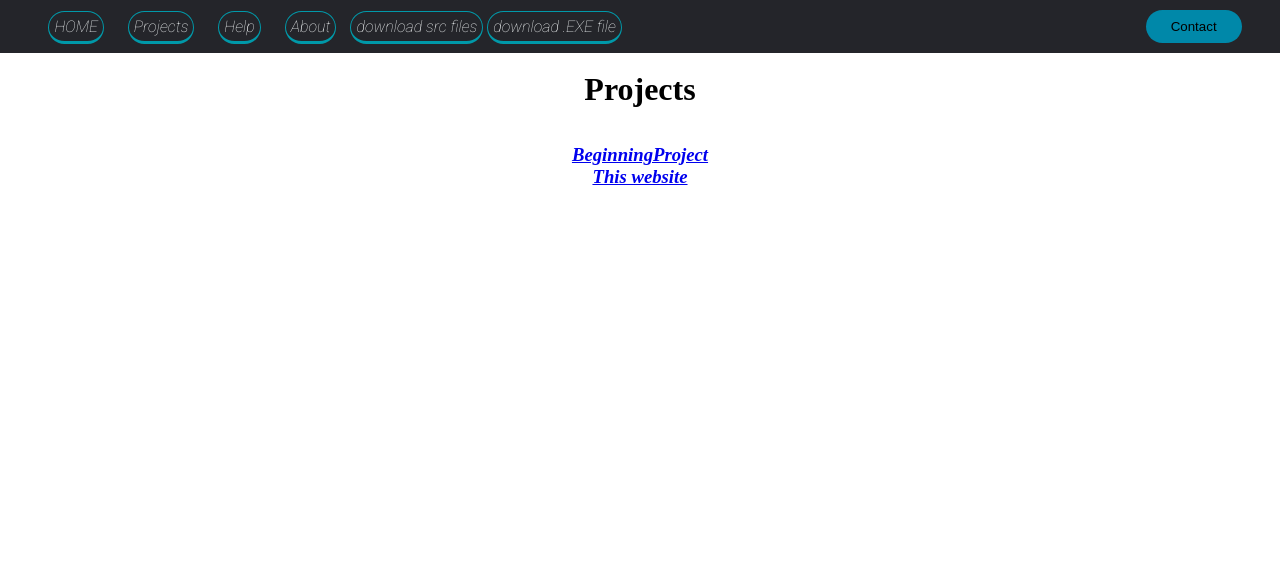
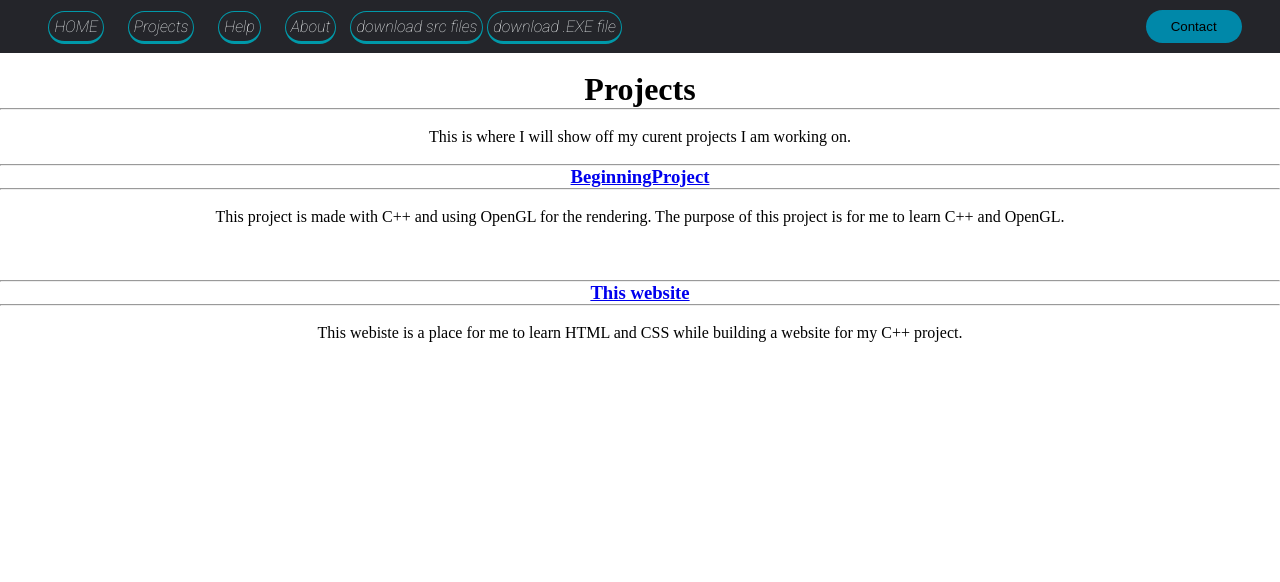
Before and after one commit to kadeska/Website, a PHP site: page /projects.html in a window 1280 px wide. Shown: the top 582 px of the page. Run offline with PHP 8.4, Linux system fonts and the light colour scheme.

Commit message:
Updated page scaling.

```diff
--- a/about.html
+++ b/about.html
@@ -1,6 +1,6 @@
 <!DOCTYPE html>
 <header>
-    <meta name="viewport" content="width=device-width">
+    <meta name="viewport" content="width=device-width, initial-scale=1.0">
     <meta charset="utf-8">
     <link rel="stylesheet" href="styles.css">
 
--- a/contact.html
+++ b/contact.html
@@ -1,6 +1,6 @@
 <!DOCTYPE html>
 <header>
-    <meta name="viewport" content="width=device-width">
+    <meta name="viewport" content="width=device-width, initial-scale=1.0">
     <meta charset="utf-8">
     <link rel="stylesheet" href="styles.css">
 
--- a/help.html
+++ b/help.html
@@ -1,6 +1,6 @@
 <!DOCTYPE html>
 <header>
-    <meta name="viewport" content="width=device-width">
+    <meta name="viewport" content="width=device-width, initial-scale=1.0">
     <meta charset="utf-8">
     <link rel="stylesheet" href="styles.css">
 
--- a/index.html
+++ b/index.html
@@ -1,6 +1,6 @@
 <!DOCTYPE html>
 <header>
-    <meta name="viewport" content="width=device-width">
+    <meta name="viewport" content="width=device-width, initial-scale=1.0">
     <meta charset="utf-8">
     <link rel="stylesheet" href="styles.css">
 
--- a/projects.html
+++ b/projects.html
@@ -1,6 +1,6 @@
 <!DOCTYPE html>
 <header>
-    <meta name="viewport" content="width=device-width">
+    <meta name="viewport" content="width=device-width, initial-scale=1.0">
     <meta charset="utf-8">
     <link rel="stylesheet" href="styles.css">
 
@@ -25,12 +25,22 @@
     <br />
     <center>
         <h1>Projects</h1>
+        <hr />
+        <br />This is where I will show off my curent projects I am working on.
         <br />
         <br />
-        <ul class="project__list">
-            <li><h3><a href="https://github.com/kadeska/BeginningProject" target="_blank" rel="noopener noreferrer">BeginningProject</a></h3></li>
-            <li><h3><a href="https://github.com/kadeska/Website" target="_blank" rel="noopener noreferrer">This website</a></h3></li>
-        </ul>
+        <hr />
+        <h3><a href="https://github.com/kadeska/BeginningProject" target="_blank" rel="noopener noreferrer">BeginningProject</a></h3>
+        <hr />
+        <br />
+        <p>This project is made with C++ and using OpenGL for the rendering. The purpose of this project is for me to learn C++ and OpenGL.</p>
+        <br /><br /><br />
+        <hr />
+        <h3><a href="https://github.com/kadeska/Website" target="_blank" rel="noopener noreferrer">This website</a></h3>
+        <hr />
+        <br />
+        This webiste is a place for me to learn HTML and CSS while building a website for my C++ project.
+
     </center>
 
 
--- a/styles.css
+++ b/styles.css
@@ -72,11 +72,11 @@ header {
     border-color: var(--border-color);
     cursor: pointer;
 }
-
+/*
 .project__list li{
     list-style: circle;
     font-style: italic;
-}
+}*/
 
 .nav__links a:hover {
     color: var(--border-color);
```
